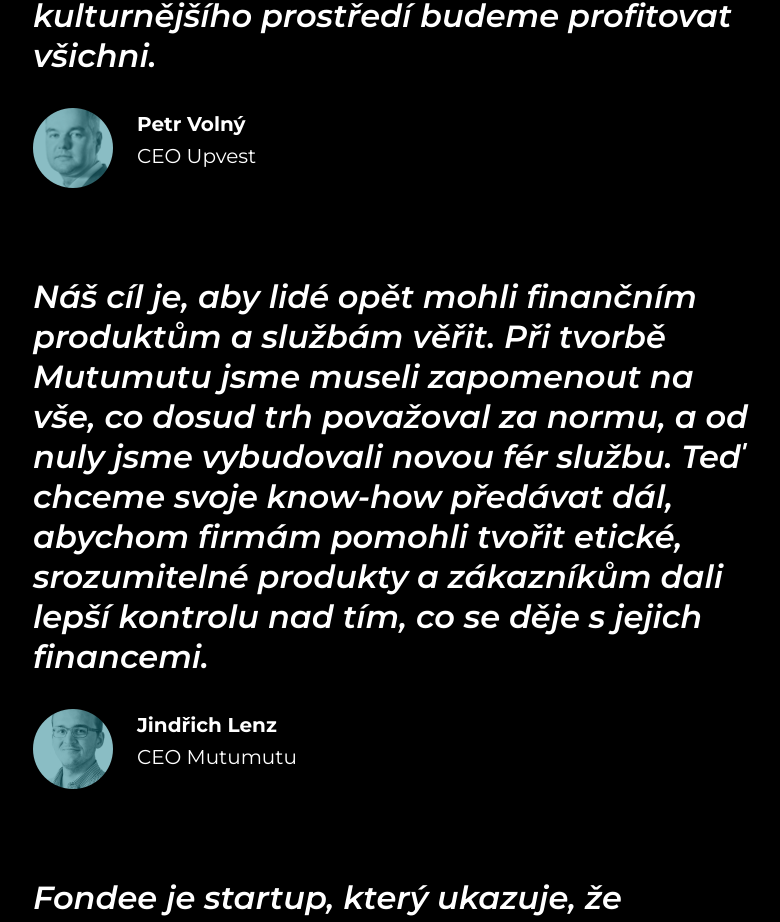
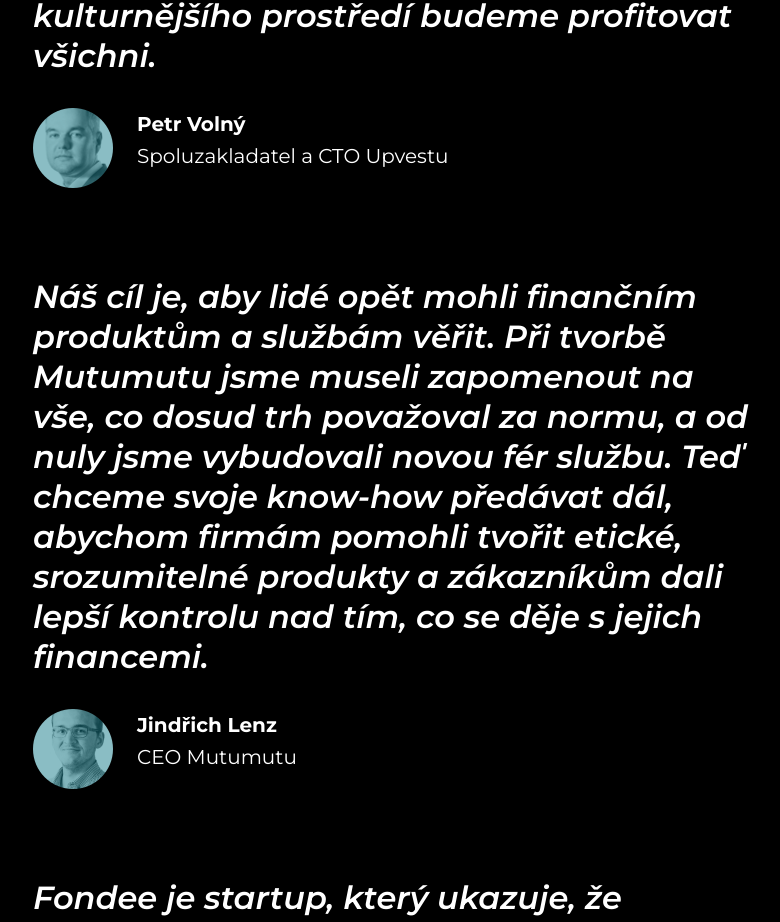
Before and after one commit to upvest-cz/fer-fintech, a Nuxt app: page / in a window 1280 px wide. Shown: the part 5386-6308 px from the top of the page, without its empty margins (207-987 px from the left). Built offline with nearby package versions, Linux system fonts and the light colour scheme.

Commit message:
Petr title change

```diff
--- a/components/modules/FoundersModule.vue
+++ b/components/modules/FoundersModule.vue
@@ -16,7 +16,7 @@
                 <img src="~/assets/images/founders/volny.png" alt="Petr Volný, CEO Upvest">
               </template>
               <template v-slot:name>Petr Volný</template>
-              <template v-slot:position>CEO Upvest</template>
+              <template v-slot:position>Spoluzakladatel a CTO Upvestu</template>
             </Author>
           </li>
           <li ref="foundersItem">
```
